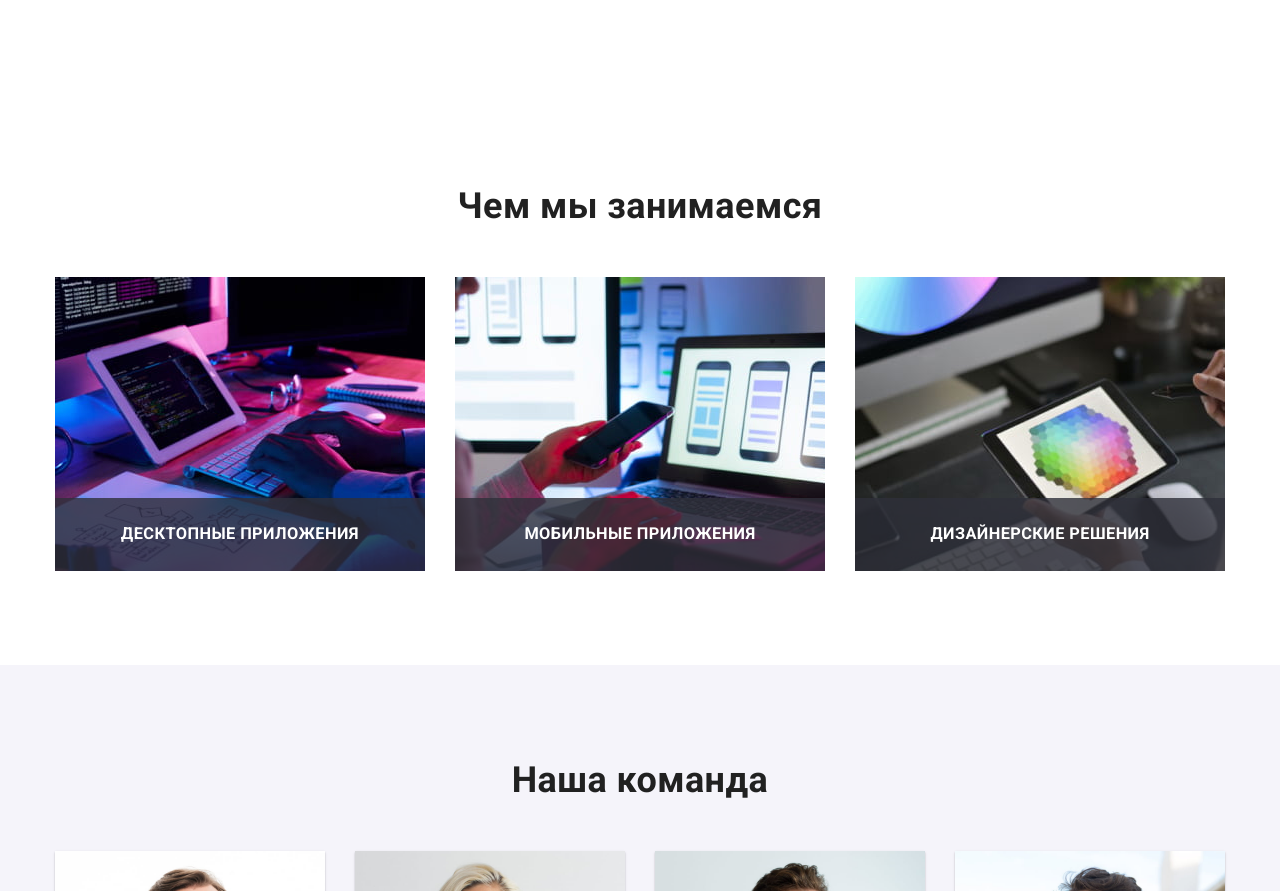
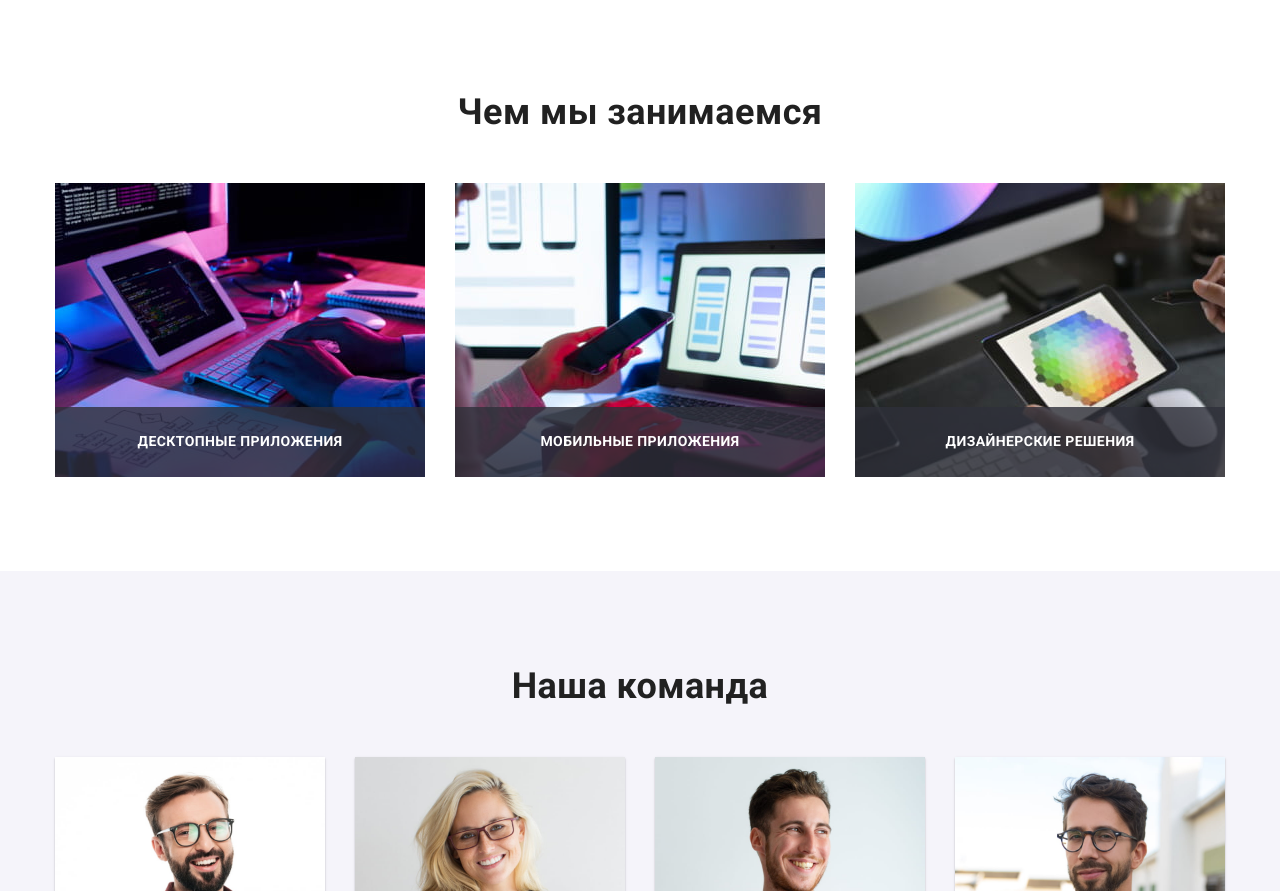
Before and after one commit to Vladyanov/goit-markup-hw-07, a plain HTML site: page index.html in a window 1280 px wide. Shown: the part 1026-1917 px from the top of the page. Drawn offline with nearby package versions, Linux system fonts and the light colour scheme.

Commit message:
correct remarks

```diff
--- a/sass/components/_work.scss
+++ b/sass/components/_work.scss
@@ -1,5 +1,5 @@
 /* ========== section WORK чем мы занимаемсяа =========== */
-.section__work-correct-padding {
+.section_work-correct-padding {
   padding-top: 0;
 }
 
@@ -22,11 +22,12 @@
   padding: 27px 0;
   width: 100%;
 
-  background: rgba(47, 48, 58, 0.8);
+  font-size: 14px;
   font-weight: 700;
   line-height: 1.14;
   text-align: center;
   text-transform: uppercase;
 
   color: var(--color-text-on-dark);
+  background: rgba(47, 48, 58, 0.8);
 }
```
Also changed, not shown: css/main.css, css/main.min.css, 2 other files.
